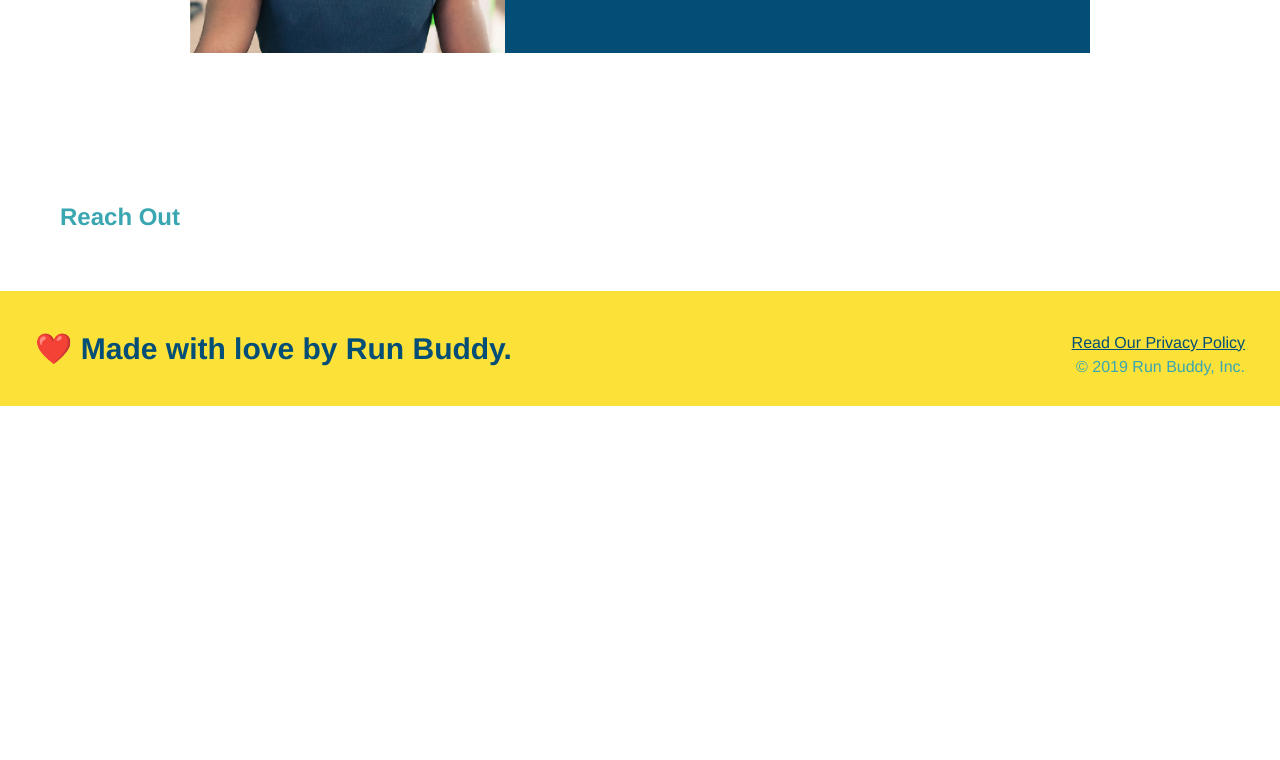
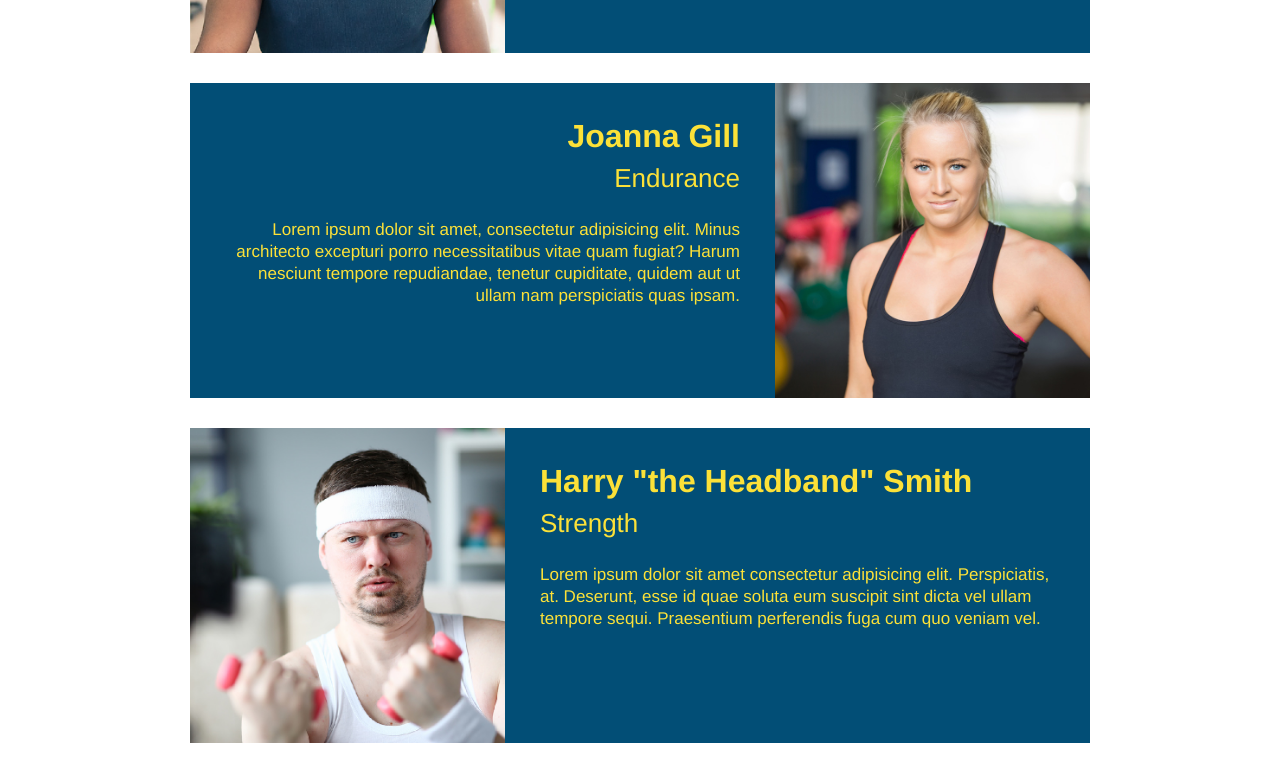
Before and after one commit to Stevtm/run-buddy, a plain HTML site: page index.html in a window 1280 px wide. Shown: the part 3140-3900 px from the top of the page. Before the commit the page ends 3546 px from the top, so only its background shows below. Drawn offline with Linux system fonts and the light colour scheme.

Commit message:
added final 2 trainers

```diff
--- a/index.html
+++ b/index.html
@@ -105,6 +105,7 @@
         <section id='your-trainers' class='trainers'>
             <h2 class='section-title primary-border'>Meet the Trainers</h2>
 
+            <!-- first trainer bio -->
             <article class='trainer'>
                 <img src='./assets/images/trainer-1.jpg' alt='Arron Stephens in his workout clothes,
                 ready to pump iron'/>
@@ -115,6 +116,35 @@
                         Lorem ipsum dolor sit amet consectetur adipisicing elit. Fuga dolores consectetur,
                         soluta voluptatum distinctio praesentium, ea rem architecto dolorum at, corrupti
                         molestias iste sed rerum nobis similique dicta ipsum. Totam.
+                    </p>
+                </div>
+            </article>
+
+            <!-- second trainer bio -->
+            <article class='trainer'>
+                <div class='trainer-bio text-right'>
+                    <h3>Joanna Gill</h3>
+                    <h4>Endurance</h4>
+                    <p>
+                        Lorem ipsum dolor sit amet, consectetur adipisicing elit. Minus architecto
+                        excepturi porro necessitatibus vitae quam fugiat? Harum nesciunt tempore repudiandae,
+                        tenetur cupiditate, quidem aut ut ullam nam perspiciatis quas ipsam.
+                    </p>
+                </div>
+                <img src='./assets/images/trainer-2.jpg' alt='Joanna Gill cooling off after a workout'/>
+            </article>
+
+            <!-- third trainer bio -->
+            <article class='trainer'>
+                <img src='./assets/images/trainer-3.jpg' alt='Harry Smith wearing a headband and lifting
+                comically small pink weights'/>
+                <div class='trainer-bio text-left'>
+                    <h3>Harry "the Headband" Smith</h3>
+                    <h4>Strength</h4>
+                    <p>
+                        Lorem ipsum dolor sit amet consectetur adipisicing elit. Perspiciatis, at. Deserunt,
+                        esse id quae soluta eum suscipit sint dicta vel ullam tempore sequi. Praesentium
+                        perferendis fuga cum quo veniam vel.
                     </p>
                 </div>
             </article>
```
